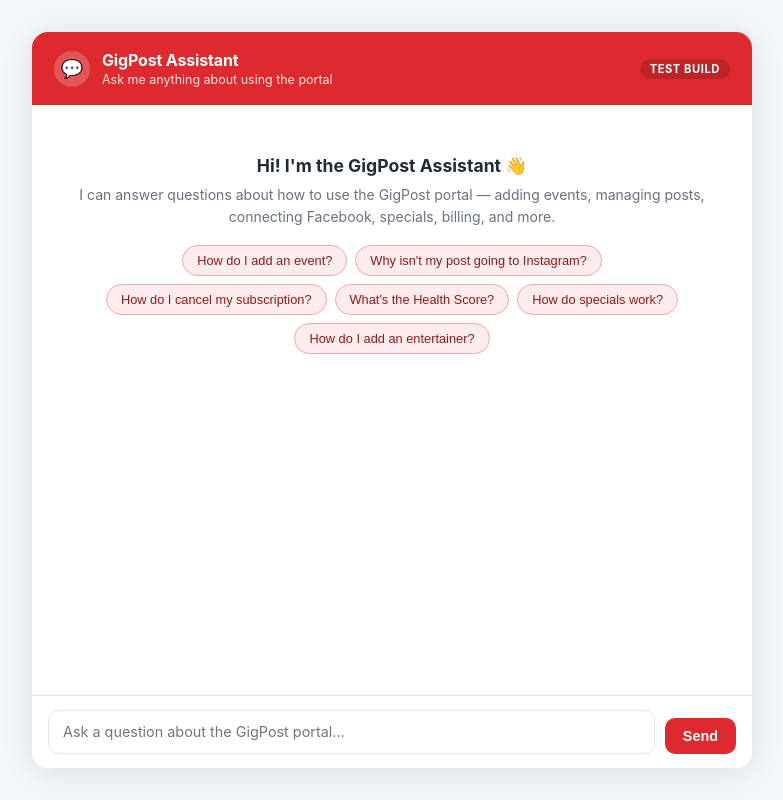
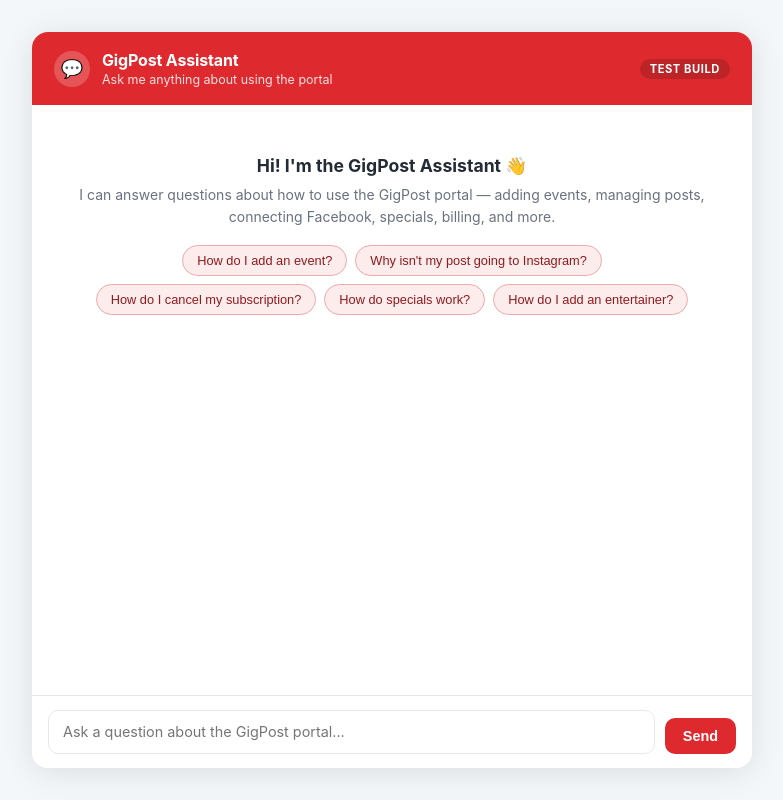
Before and after one commit to bodoherty1967/gp-assistant, a website: page public/index.html in a window 1280 px wide. Shown: the whole page, without its empty margins (248-1031 px from the left). Drawn offline with Linux system fonts and the light colour scheme.

Commit message:
remove Health Score suggestion chip from assistant UI

```diff
--- a/public/index.html
+++ b/public/index.html
@@ -311,7 +311,7 @@
           <button class="suggestion-chip" onclick="sendSuggestion(this)">How do I add an event?</button>
           <button class="suggestion-chip" onclick="sendSuggestion(this)">Why isn't my post going to Instagram?</button>
           <button class="suggestion-chip" onclick="sendSuggestion(this)">How do I cancel my subscription?</button>
-          <button class="suggestion-chip" onclick="sendSuggestion(this)">What's the Health Score?</button>
+
           <button class="suggestion-chip" onclick="sendSuggestion(this)">How do specials work?</button>
           <button class="suggestion-chip" onclick="sendSuggestion(this)">How do I add an entertainer?</button>
         </div>
```
